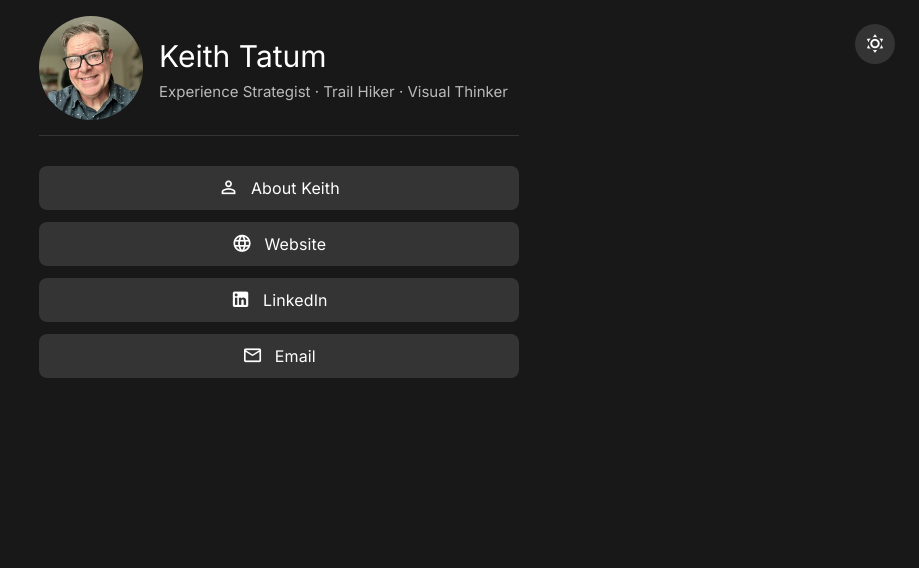
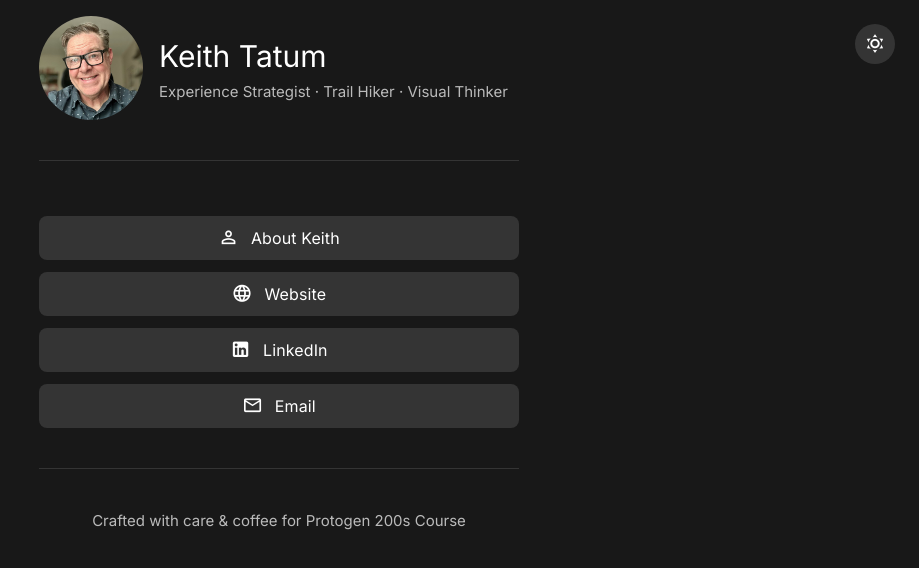
Before and after one commit to ktatumtrails/lesson-six, a Vue app: page / in a window 1280 px wide. Shown: the top 568 px of the page, without its empty margins (361-1280 px from the left). Built offline with nearby package versions, Linux system fonts and the light colour scheme.

Commit message:
Update HomeView layout: increase padding for dividers and adjust spacing for improved visual hierarchy.  Added line of copy at the bottom.

```diff
--- a/src/views/HomeView.vue
+++ b/src/views/HomeView.vue
@@ -44,7 +44,7 @@ const links = [
             </div>
           </div>
 
-          <div style="padding: 15px 0;">
+          <div style="padding: 40px 0;">
             <v-divider />
           </div>
 
@@ -65,6 +65,12 @@ const links = [
             />
           </div>
 
+          <div style="padding: 40px 0;">
+            <v-divider />
+          </div>
+
+          <p class="text-caption text-center text-medium-emphasis">Crafted with care &amp; coffee for Protogen 200s Course</p>
+
         </v-col>
       </v-row>
     </v-container>
```
